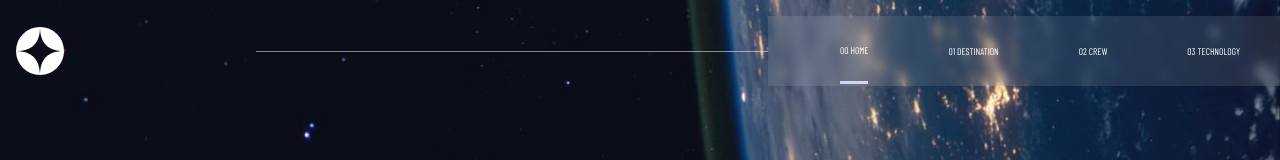
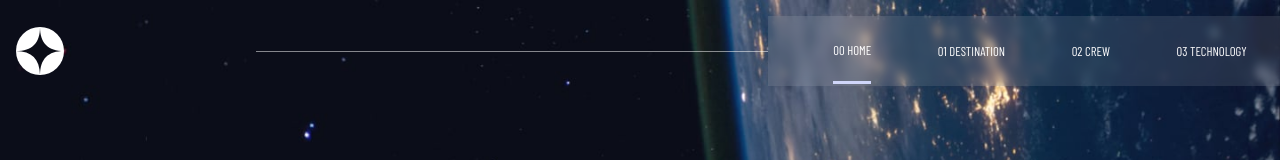
Before and after one commit to MohdSaquib114/Space-Tourism-Site, a React (Vite) app: page / in a window 1280 px wide. Shown: the top 160 px of the page. Built offline with nearby package versions, Linux system fonts and the light colour scheme; a web font is replaced by a local one.

Commit message:
update css;

```diff
--- a/src/Component/NavBar.module.css
+++ b/src/Component/NavBar.module.css
@@ -55,7 +55,7 @@ font-family: 'Barlow Condensed', sans-serif;
 all: unset;
 cursor: pointer;
 align-self: center;
-font-size: .6rem;
+font-size: .8rem;
 /* letter-spacing: .2rem; */
 
 }
```
